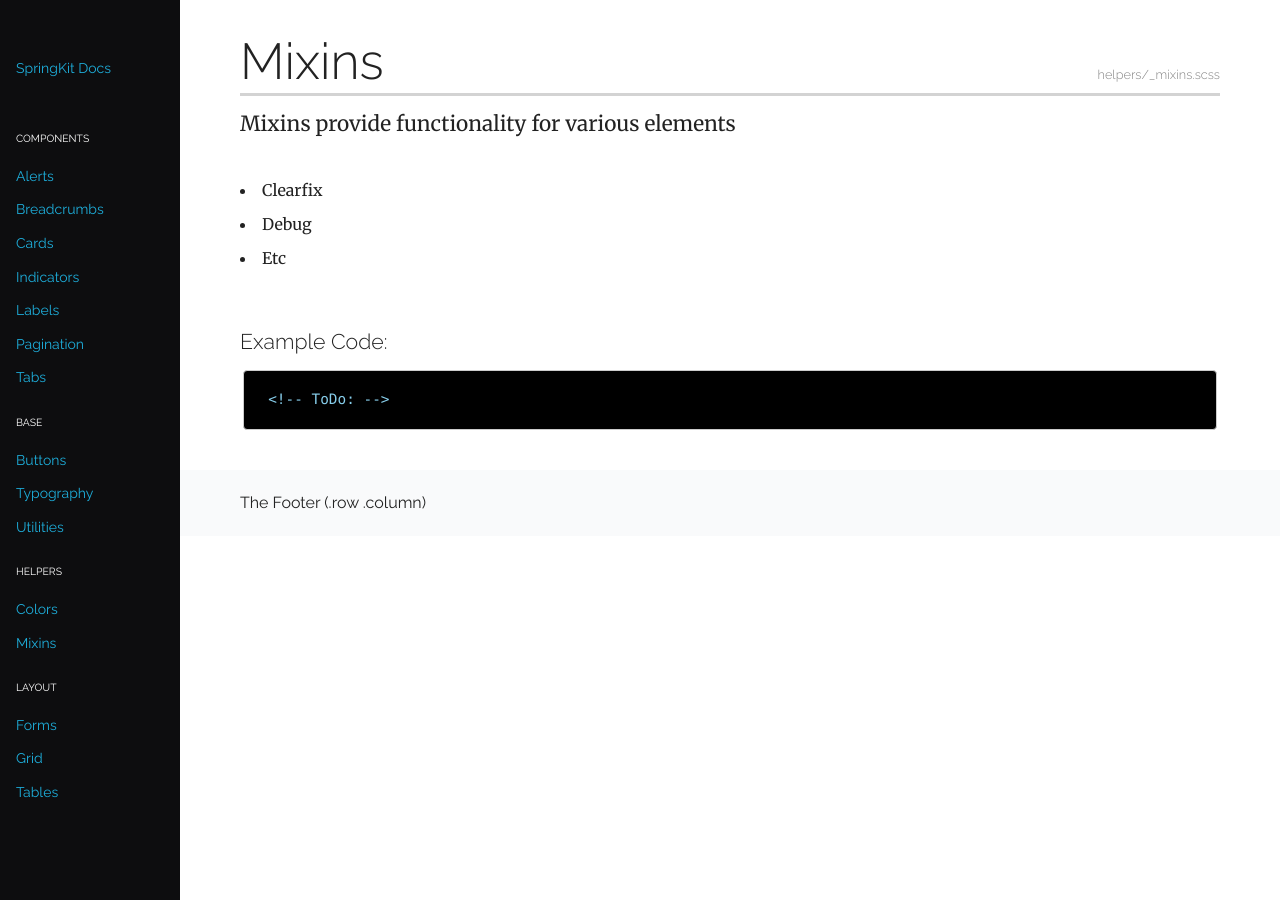
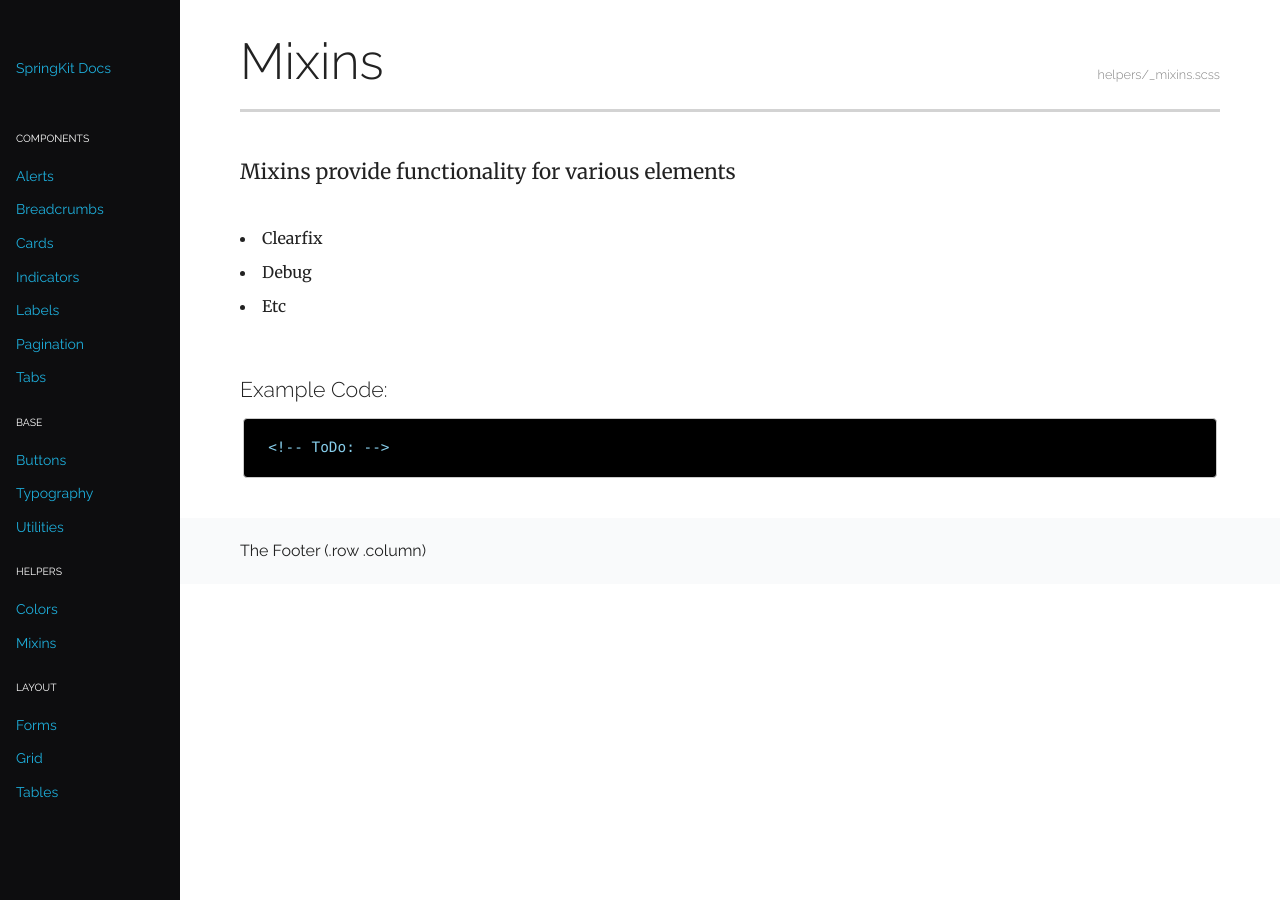
Before and after one commit to pixelspring/SpringKit, a Jekyll site: the page built from docs/_posts/2016-03-02-mixins.markdown, in a window 1280 px wide. Built offline with Jekyll 4.4.1, drawn with Linux system fonts in a browser that asks for light colours.

Commit message:
Doc header spacing

```diff
--- a/docs/css/docs.css
+++ b/docs/css/docs.css
@@ -69,7 +69,20 @@
     }
 
 
+/* Individual Docs: */
+.post-header {
+    margin-bottom: 32px;
+}
 
+    h1.post-title {
+        border-bottom: 3px solid lightgray;
+        padding-bottom: 16px;
+        width: 100%;
+    }
+
+
+
+/* Footer */
 .site-footer {
     background: #f9fafb;
     padding: 20px 0;
@@ -77,10 +90,7 @@
     font-family: "Raleway", "HelveticaNeue", "Helvetica Neue", Helvetica, Arial, sans-serif;
 }
 
-h1.post-title {
-    border-bottom: 3px solid lightgray;
-    width: 100%;
-}
+
 
 /* Syntax Highlighting */
 figure.highlight {
```
